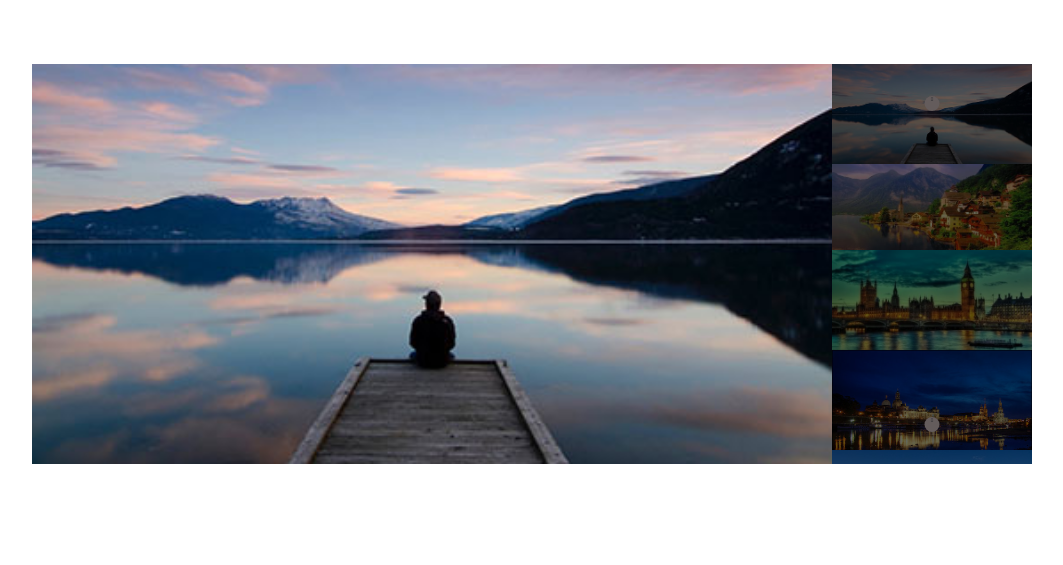
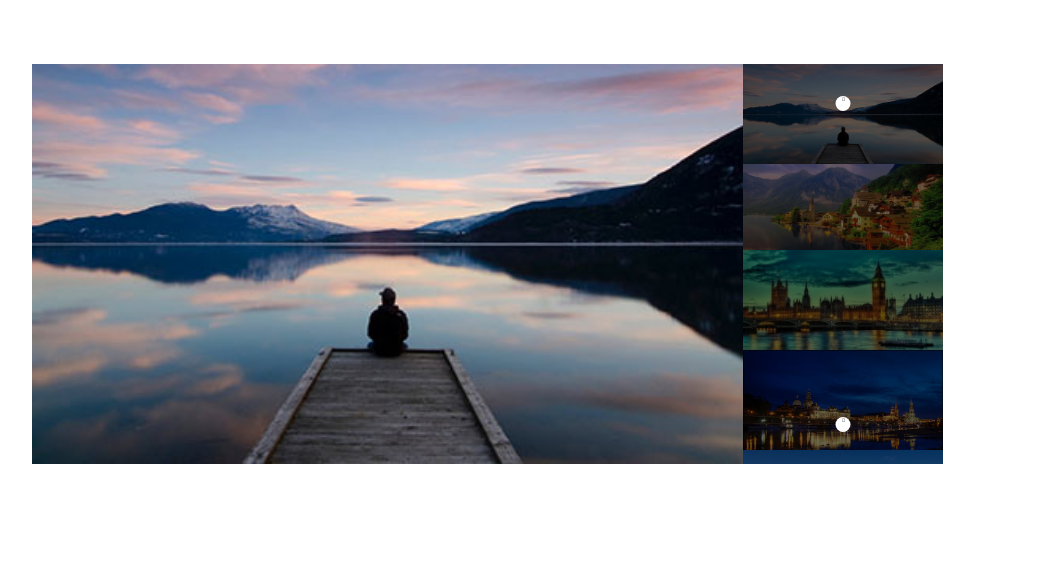
Before and after one commit to wallyari/js-array-carousel, a plain HTML site: page index.html in a window 1280 px wide. Shown: the whole page, without its empty margins (20-1083 px from the left). Drawn offline with nearby package versions, Linux system fonts and the light colour scheme.

Commit message:
Add element in JS & div in html

```diff
--- a/css/style.css
+++ b/css/style.css
@@ -6,10 +6,13 @@ width: 1000px;
 height: 50vh;
 }
 
+div.slider .itemS{
+	flex-basis: 80%;
+}
+
 div.slider .item{
-	flex-basis: 80%;
+	height: 100%;
 	position: relative;
-
 }
 div.slider .item .active{
 	display:block;
@@ -66,7 +69,7 @@ div.miniatures .prev::after
 	height: 15px;
 	display: block;
 	border-radius: 50%;
-	background-color: rgb(100, 92, 92);
+	background-color: white;
 	cursor: pointer;
 	font-size: 5px;
 	text-align:center;
--- a/index.html
+++ b/index.html
@@ -29,9 +29,11 @@
             <div class="row">
                 <div class="col-12 p-3">
                     <div class="slider">
-                        <div class="item">
-                                <img src="img/01.jpg" alt="Picture">
-                    </div>
+                            <div class="items">
+                                <div class="item">
+                                    <img src="img/01.jpg" alt="Picture">
+                                </div>
+                            </div>
         <!-- Container miniature -->
                     <div class="miniatures">
                         <div class="miniature active">
```
